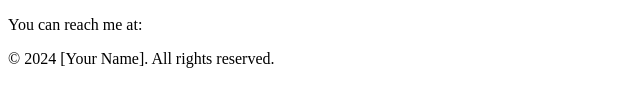
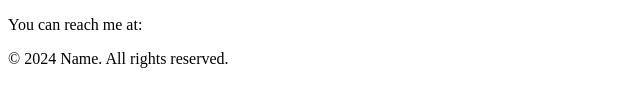
Before and after one commit to Pandit-Nishant-Kashyap/student-portfolio, a plain HTML site: page index.html in a window 1280 px wide. Shown: the part 316-422 px from the top of the page, 0-640 px from the left. Drawn offline with Linux system fonts and the light colour scheme.

Commit message:
Commit new small changes

```diff
--- a/index.html
+++ b/index.html
@@ -26,7 +26,7 @@
         <p>You can reach me at: <a href="#"></a></p>
     </section>
     <footer>
-        <p>&copy; 2024 [Your Name]. All rights reserved.</p>
+        <p>&copy; 2024 Name. All rights reserved.</p>
     </footer>
 </body>
 </html>
```
